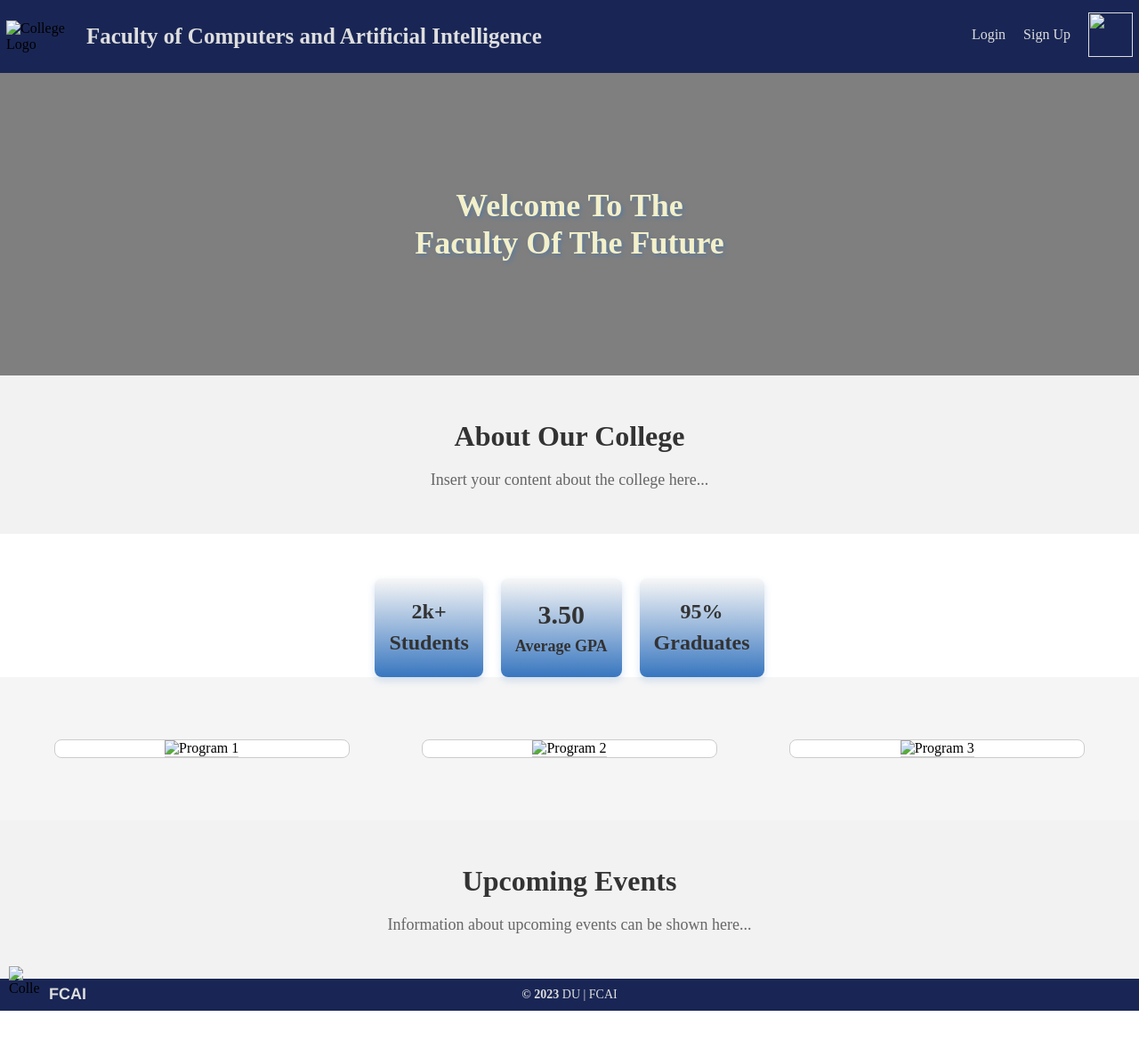
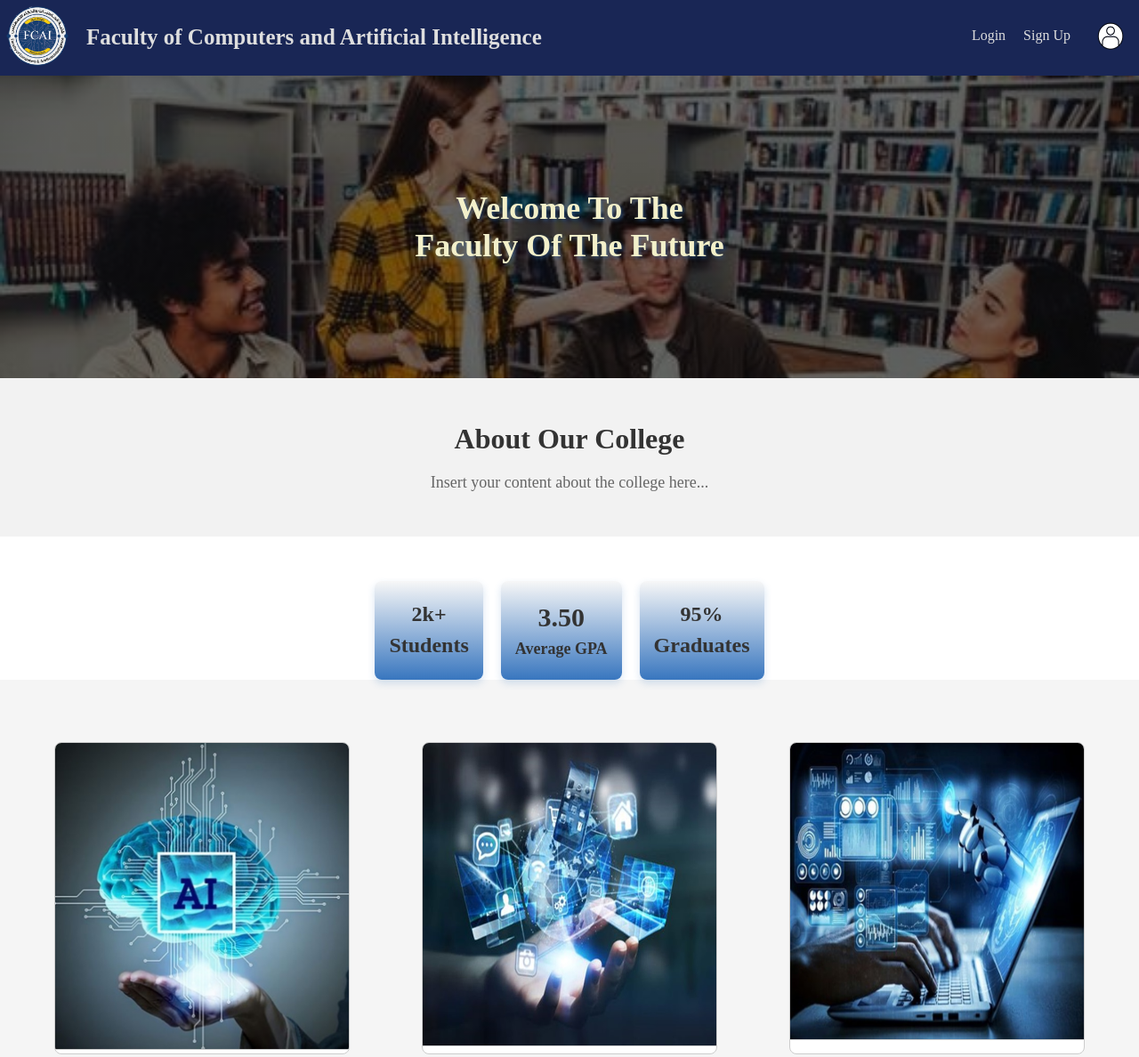
Before and after one commit to Mohamed77-eng/Faculty_Web_Browser, a plain HTML site: page Home/index.html in a window 1280 px wide. Shown: the top 1188 px of the page at 89% size. Before the commit the page ends 1136 px from the top, so only its background shows below. Drawn offline with Linux system fonts and the light colour scheme; the site is published under a folder, as on GitHub Pages, so addresses that start at the root find nothing.

Commit message:
final edit

```diff
--- a/Home/index.html
+++ b/Home/index.html
@@ -11,7 +11,7 @@
       <!-- This part for logo and main Title -->
       <div class="logo">
         <img
-          src="/Faculty_Web_Browser/Home/imgs/FACIlogo.png"
+          src="imgs/FACIlogo.png"
           alt="College Logo"
         />
       </div>
@@ -25,20 +25,20 @@
           <li>
             <a
               class="a1"
-              href="/Faculty_Web_Browser/login, singup/login college.html"
+              href="../login, singup/login college.html"
               >Login</a
             >
           </li>
           <li>
             <a
               class="a1"
-              href="/Faculty_Web_Browser/login, singup/signup college.html"
+              href="../login, singup/signup college.html"
               >Sign Up</a
             >
           </li>
           <li>
             <a href="" class="person1"
-              ><img src="/Faculty_Web_Browser/Home/imgs/person4.png" alt=""
+              ><img src="imgs/person4.png" alt=""
             /></a>
           </li>
         </ul>
@@ -85,7 +85,7 @@
       <!-- if you can make photos fill the square in it make this -->
       <section class="section-programs">
         <div class="program">
-          <img src="/Faculty_Web_Browser/Home/imgs/ai5.jpg" alt="Program 1" />
+          <img src="imgs/ai5.jpg" alt="Program 1" />
           <div class="program-info">
             <h3>AI</h3>
             <p>Description for Program 1...</p>
@@ -93,7 +93,7 @@
         </div>
 
         <div class="program">
-          <img src="/Faculty_Web_Browser/Home/imgs/iT5.jpg" alt="Program 2" />
+          <img src="imgs/iT5.jpg" alt="Program 2" />
           <div class="program-info">
             <h3>IT</h3>
             <p>Description for Program 2...</p>
@@ -101,7 +101,7 @@
         </div>
 
         <div class="program">
-          <img src="/Faculty_Web_Browser/Home/imgs/ai.jpg" alt="Program 3" />
+          <img src="imgs/ai.jpg" alt="Program 3" />
           <div class="program-info">
             <h3>CS</h3>
             <p>Description for Program 3...</p>
@@ -120,7 +120,7 @@
       <div class="footer-left">
         <div class="college-logo">
           <img
-            src="/Faculty_Web_Browser/Home/imgs/FACIlogo.png"
+            src="imgs/FACIlogo.png"
             alt="College Logo"
           />
         </div>
--- a/Home/styles.css
+++ b/Home/styles.css
@@ -68,7 +68,7 @@ nav ul li a.a1 {
 /*                                                Sections                                                 */
 .section-with-background {
   height: 340px; /* Adjust the height as needed */
-  background-image: linear-gradient(rgba(0, 0, 0, 0.5), rgba(0, 0, 0, 0.5)), url('/Faculty_Web_Browser/Home/imgs/5.1.jpg'); /* Replace with your background image path */
+  background-image: linear-gradient(rgba(0, 0, 0, 0.5), rgba(0, 0, 0, 0.5)), url('imgs/5.1.jpg'); /* Replace with your background image path */
   background-size: cover;
   background-position: center;
   display: flex;
```
